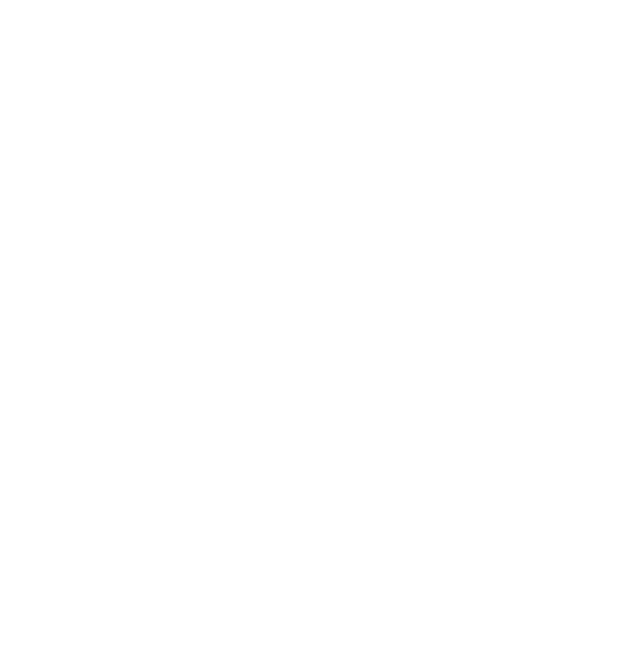
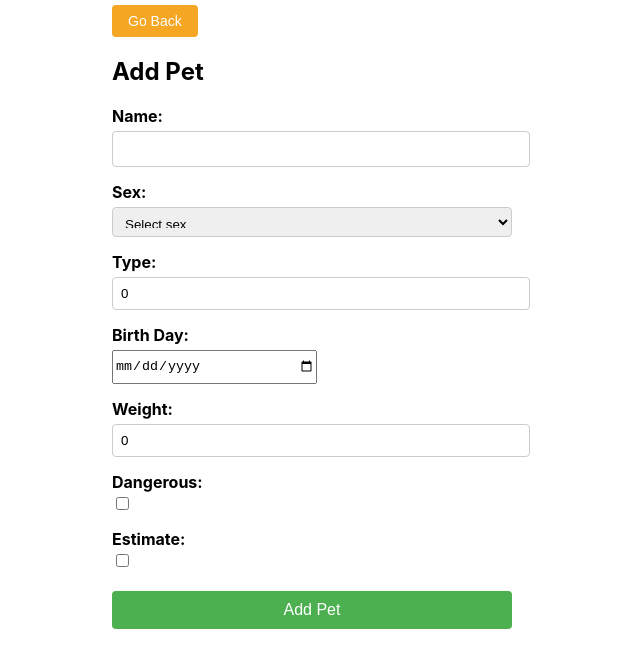
Before and after one commit to im-stanly/Animal-Clinic, a React (Create React App) app in the folder src/main/frontend/: page /AddPet in a window 1280 px wide. Before the commit this address had no page. Shown: the top 668 px of the page, without its empty margins (328-968 px from the left). Built offline with nearby package versions, Linux system fonts and the light colour scheme.

Commit message:
addPet initial commit

```diff
--- /dev/null
+++ b/src/main/frontend/src/css/AddPet.css
@@ -0,0 +1,49 @@
+.add-pet-form-container {
+  max-width: 400px;
+  margin: 0 auto;
+}
+
+.add-pet-form-container h2 {
+  font-size: 24px;
+  margin-bottom: 20px;
+}
+
+.add-pet-form-container form {
+  display: flex;
+  flex-direction: column;
+}
+
+.add-pet-form-container div {
+  margin-bottom: 15px;
+}
+
+.add-pet-form-container label {
+  font-weight: bold;
+}
+
+.add-pet-form-container input[type="text"],
+.add-pet-form-container input[type="number"],
+.add-pet-form-container select {
+  width: 100%;
+  padding: 8px;
+  border: 1px solid #ccc;
+  border-radius: 4px;
+}
+
+.add-pet-form-container input[type="checkbox"] {
+  margin-top: 5px;
+}
+
+.add-pet-form-container button[type="submit"] {
+  padding: 10px 16px;
+  background-color: #4caf50;
+  color: #fff;
+  border: none;
+  border-radius: 4px;
+  cursor: pointer;
+  font-size: 16px;
+}
+
+.add-pet-form-container button[type="submit"]:hover {
+  background-color: #45a049;
+}
--- a/src/main/frontend/src/index.js
+++ b/src/main/frontend/src/index.js
@@ -10,6 +10,7 @@ import VetPage from './js/VetPage';
 import PrescriptionPage from './js/PrescriptionPage';
 import PetPage from './js/PetPage';
 import PrescriptionListPage from './js/PrescriptionListPage';
+import AddPet from './js/AddPet';
 import './css/index.css';
 
 ReactDOM.render(
@@ -24,6 +25,7 @@ ReactDOM.render(
       <Route path="/prescriptionPage/:visitId" element={<PrescriptionPage />} />
       <Route path="/petPage/:petId" element={<PetPage />} />
       <Route path="/PrescriptionListPage/:visitId" element={<PrescriptionListPage />} />
+      <Route path="/AddPet" element={<AddPet />} />
     </Routes>
   </BrowserRouter>,
   document.getElementById('root')
--- /dev/null
+++ b/src/main/frontend/src/js/AddPet.js
@@ -0,0 +1,154 @@
+import React, { useState } from 'react';
+import { useNavigate } from 'react-router-dom';
+import '../css/AddPet.css';
+
+const AddPetForm = () => {
+  const [formData, setFormData] = useState({
+    name: '',
+    sex: '',
+    type: 0,
+    birth_day: '',
+    weight: 0,
+    dangerous: false,
+    estimate: false
+  });
+
+  const navigate = useNavigate();
+
+  const handleInputChange = (event) => {
+    const { name, value, type, checked } = event.target;
+    const fieldValue = type === 'checkbox' ? checked : value;
+
+    setFormData((prevFormData) => ({
+      ...prevFormData,
+      [name]: fieldValue
+    }));
+  };
+
+  const goBack = () => {
+      navigate(-1);
+    };
+
+  const handleSubmit = async (event) => {
+    event.preventDefault();
+    try {
+      const response = await fetch('http://localhost:8080/pets', {
+        method: 'POST',
+        headers: {
+          'Content-Type': 'application/json'
+        },
+        body: JSON.stringify([formData]) // Wrap formData in an array
+      });
+
+      console.log('Data sent:', JSON.stringify([formData]));
+
+      if (response.ok) {
+        console.log('Pet has been added!');
+        setFormData({
+          name: '',
+          sex: '',
+          type: 0,
+          birth_day: '',
+          weight: 0,
+          dangerous: false,
+          estimate: false
+        });
+      } else {
+        console.error('An error occurred while adding the pet.');
+      }
+    } catch (error) {
+      console.error(error);
+    }
+  };
+
+  return (
+    <div>
+      <div className="add-pet-form-container">
+        <button className="back-button" onClick={goBack}>Go Back</button>
+        <h2>Add Pet</h2>
+        <form onSubmit={handleSubmit}>
+          <div>
+            <label htmlFor="name">Name:</label>
+            <input
+              type="text"
+              id="name"
+              name="name"
+              value={formData.name}
+              onChange={handleInputChange}
+              required
+            />
+          </div>
+          <div>
+            <label htmlFor="sex">Sex:</label>
+            <select
+              id="sex"
+              name="sex"
+              value={formData.sex}
+              onChange={handleInputChange}
+              required
+            >
+              <option value="">Select sex</option>
+              <option value="M">Male</option>
+              <option value="F">Female</option>
+            </select>
+          </div>
+          <div>
+            <label htmlFor="type">Type:</label>
+            <input
+              type="number"
+              id="type"
+              name="type"
+              value={formData.type}
+              onChange={handleInputChange}
+              required
+            />
+          </div>
+          <div>
+            <label htmlFor="birth_day">Birth Day:</label>
+            <input
+              type="date"
+              id="birth_day"
+              name="birth_day"
+              value={formData.birth_day}
+              onChange={handleInputChange}
+            />
+          </div>
+          <div>
+            <label htmlFor="weight">Weight:</label>
+            <input
+              type="number"
+              id="weight"
+              name="weight"
+              value={formData.weight}
+              onChange={handleInputChange}
+              required
+            />
+          </div>
+          <div>
+            <label htmlFor="dangerous">Dangerous:</label>
+            <input
+              type="checkbox"
+              id="dangerous"
+              name="dangerous"
+              checked={formData.dangerous}
+              onChange={handleInputChange}
+            />
+          </div>
+          <div>
+            <label htmlFor="estimate">Estimate:</label>
+            <input
+              type="checkbox"
+              id="estimate"
+              name="estimate"
+              checked={formData.estimate}
+              onChange={handleInputChange}
+            />
+          </div>
+          <button type="submit">Add Pet</button>
+        </form>
+      </div>
+    </div>
+  );
+};
+
+export default AddPetForm;
--- a/src/main/frontend/src/js/App.js
+++ b/src/main/frontend/src/js/App.js
@@ -125,6 +125,10 @@ function App() {
     }
   };
 
+  const handleAddPetClick = () => {
+    navigate('/AddPet');
+  };
+
   return (
     <div className="app-container">
       <header className="header">
@@ -134,8 +138,7 @@ function App() {
             <a className="link" href="/registration">
               Sign Up
             </a>
-          ) : null
-          }
+          ) : null}
 
           {!token ? (
             <a className="link" onClick={handleLoginClick}>
@@ -146,9 +149,26 @@ function App() {
               Log Out
             </a>
           )}
-          {role === 'admin' && <a className="link" href="/employees">Employees</a>}
-          {role === 'employee' && <a className="link" href="/vetPage">Vet Page</a>}
-          {(role === 'user' || role === 'employee') && (<a className="link" href="/userPage">User Page</a> )}
+          {role === 'admin' && (
+            <a className="link" href="/employees">
+              Employees
+            </a>
+          )}
+          {role === 'employee' && (
+            <a className="link" href="/vetPage">
+              Vet Page
+            </a>
+          )}
+          {(role === 'user' || role === 'employee') && (
+            <a className="link" href="/userPage">
+              User Page
+            </a>
+          )}
+          {(role === 'admin' || role === 'employee') && (
+            <a className="link" href="/AddPet">
+              Add Pet
+            </a>
+          )}
         </div>
       </header>
       <main className="main-content">
@@ -157,7 +177,9 @@ function App() {
         </p>
         <p className="fun-fact">Fun fact of the day: {funFact}</p>
         <div className="search-vets-button">
-          <a className="link appointment-button" href="/vets">Schedule Appointment</a>
+          <a className="link appointment-button" href="/vets">
+            Schedule Appointment
+          </a>
         </div>
         <img className="animal-image" src="/animal-image.png" alt="Animal" />
         <p className="contact-info">
@@ -195,9 +217,7 @@ function App() {
           </div>
         </div>
       )}
-      <footer className="footer">
-        &copy; {new Date().getFullYear()} Animal Clinic. All rights reserved.
-      </footer>
+      <footer className="footer">&copy; {new Date().getFullYear()} Animal Clinic. All rights reserved.</footer>
     </div>
   );
 }
```
